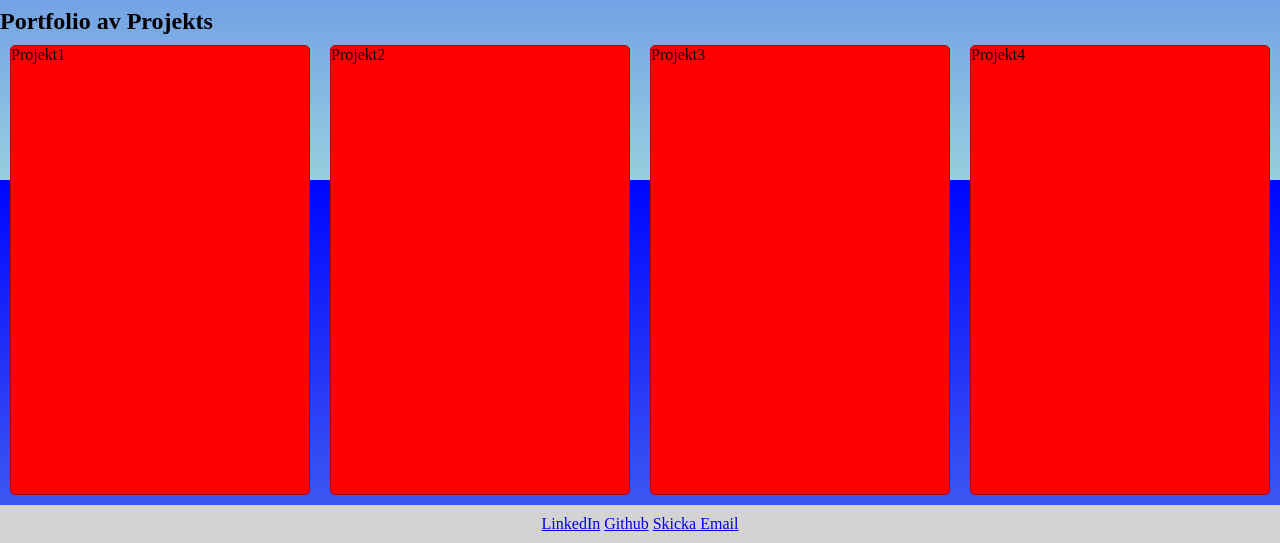
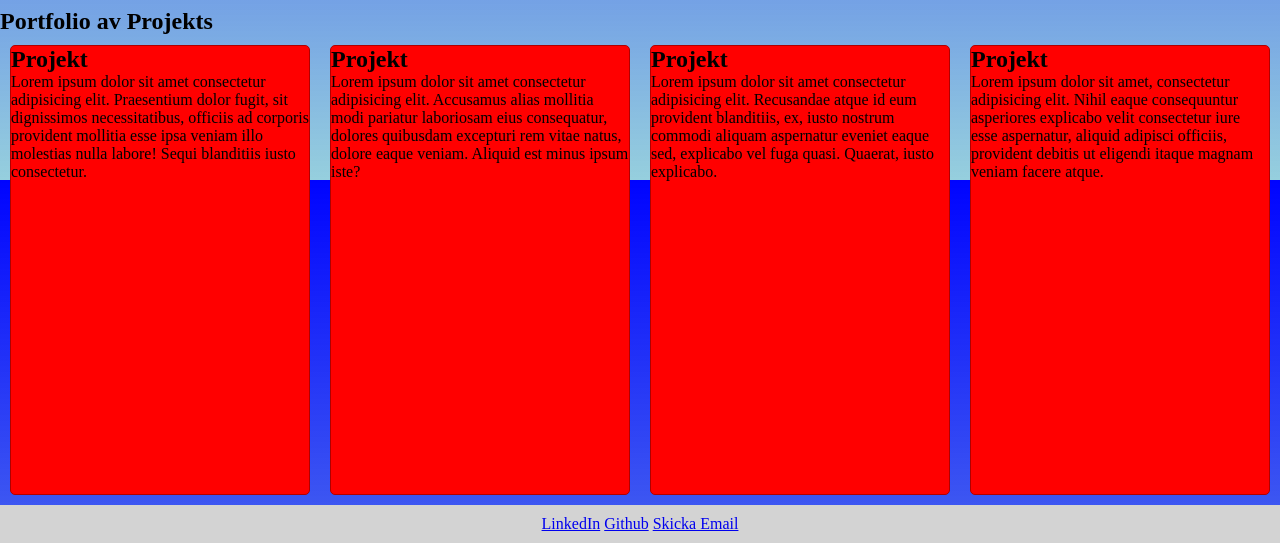
Before and after one commit to Grayfox665/Uppgift2-CVsida, a plain HTML site: page index.html in a window 1280 px wide. Shown: the part 620-1163 px from the top of the page. Drawn offline with Linux system fonts and the light colour scheme.

Commit message:
added <h2> and <p> with lorem as placeholder to the projekt-cards

```diff
--- a/index.html
+++ b/index.html
@@ -26,10 +26,22 @@
                 <h1>Portfolio av Projekts</h1>
             </section>
                 <div class="Projekt-rows">
-                    <div class="Projekt-card" id="Projekt-1">Projekt1</div>
-                    <div class="Projekt-card">Projekt2</div>
-                    <div class="Projekt-card">Projekt3</div>
-                    <div class="Projekt-card">Projekt4</div>
+                    <div class="Projekt-card" id="Projekt-1">
+                        <h2>Projekt</h2>
+                        <p>Lorem ipsum dolor sit amet consectetur adipisicing elit. Praesentium dolor fugit, sit dignissimos necessitatibus, officiis ad corporis provident mollitia esse ipsa veniam illo molestias nulla labore! Sequi blanditiis iusto consectetur.</p>
+                    </div>
+                    <div class="Projekt-card" id="Projekt-2">
+                        <h2>Projekt</h2>
+                        <p>Lorem ipsum dolor sit amet consectetur adipisicing elit. Accusamus alias mollitia modi pariatur laboriosam eius consequatur, dolores quibusdam excepturi rem vitae natus, dolore eaque veniam. Aliquid est minus ipsum iste?</p>
+                    </div>
+                    <div class="Projekt-card" id="Projekt-3">
+                        <h2>Projekt</h2>
+                        <p>Lorem ipsum dolor sit amet consectetur adipisicing elit. Recusandae atque id eum provident blanditiis, ex, iusto nostrum commodi aliquam aspernatur eveniet eaque sed, explicabo vel fuga quasi. Quaerat, iusto explicabo.</p>
+                    </div>
+                    <div class="Projekt-card" id="Projekt-4">
+                        <h2>Projekt</h2>
+                        <p>Lorem ipsum dolor sit amet, consectetur adipisicing elit. Nihil eaque consequuntur asperiores explicabo velit consectetur iure esse aspernatur, aliquid adipisci officiis, provident debitis ut eligendi itaque magnam veniam facere atque.</p>
+                    </div>
                 </div>
             <footer class="footer">
                 <a href="https://www.linkedin.com/in/erik-eriksson-broom%C3%A9-86176b269/" target="_blank" class="footer-link">LinkedIn</a>
```
